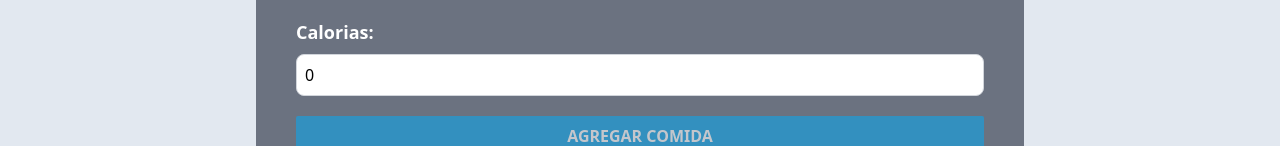
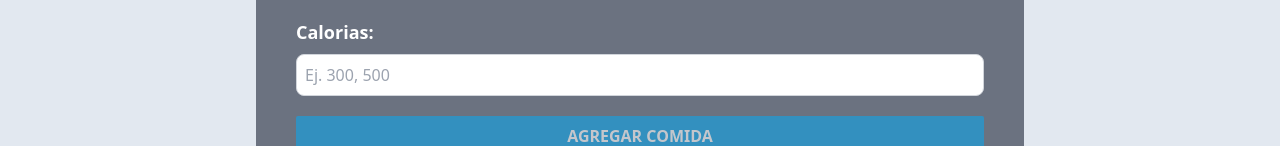
Before and after one commit to fzflorez/mf-nutri-fit-360, a React (Vite) app: page / in a window 1280 px wide. Shown: the part 358-504 px from the top of the page. Built offline with nearby package versions, Linux system fonts and the light colour scheme.

Commit message:
Cambio en el input calories

```diff
--- a/src/components/Form.tsx
+++ b/src/components/Form.tsx
@@ -14,7 +14,7 @@ export default function Form({ dispatch, state }: FormProps) {
     id: uuidv4(),
     category: 1,
     name: "",
-    calories: 0,
+    calories: "",
   };
 
   const [activity, setActivity] = useState<Activity>(initialState);
@@ -43,7 +43,7 @@ export default function Form({ dispatch, state }: FormProps) {
 
   function isValidActivity() {
     const { name, calories } = activity;
-    return name.trim() !== "" && calories > 0;
+    return name.trim() !== "" && calories > "";
   }
 
   function handleSubmit(e: React.FormEvent<HTMLFormElement>) {
@@ -104,7 +104,7 @@ export default function Form({ dispatch, state }: FormProps) {
         <input
           type="number"
           id="calories"
-          value={activity.calories}
+          value={Number(activity.calories) === 0 ? "" : activity.calories}
           className=" border border-gray-300 py-1 px-2 rounded-lg outline-none md:p-2"
           placeholder="Ej. 300, 500"
           onChange={handleChange}
--- a/src/types/index.ts
+++ b/src/types/index.ts
@@ -7,5 +7,5 @@ export type Activity = {
   id: string,
   category: number,
   name: string,
-  calories: number
+  calories: string
 }
```
